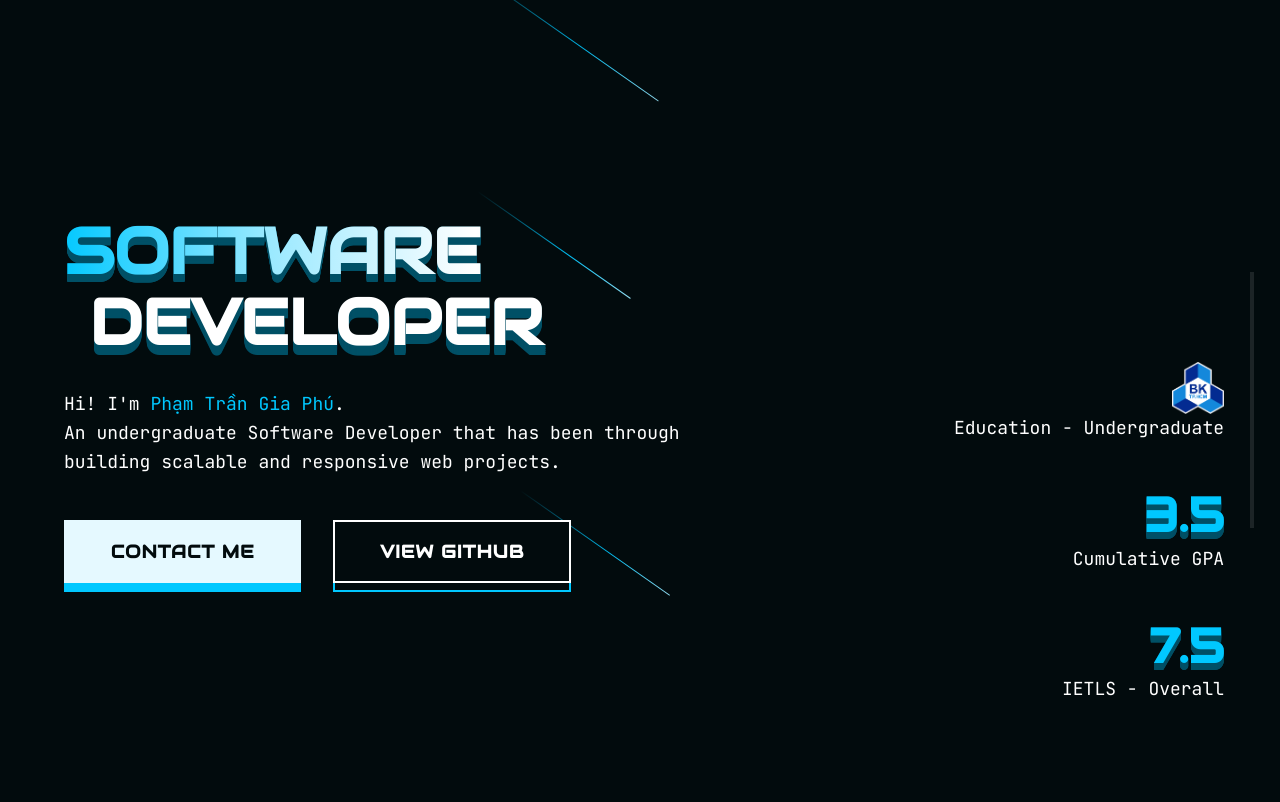
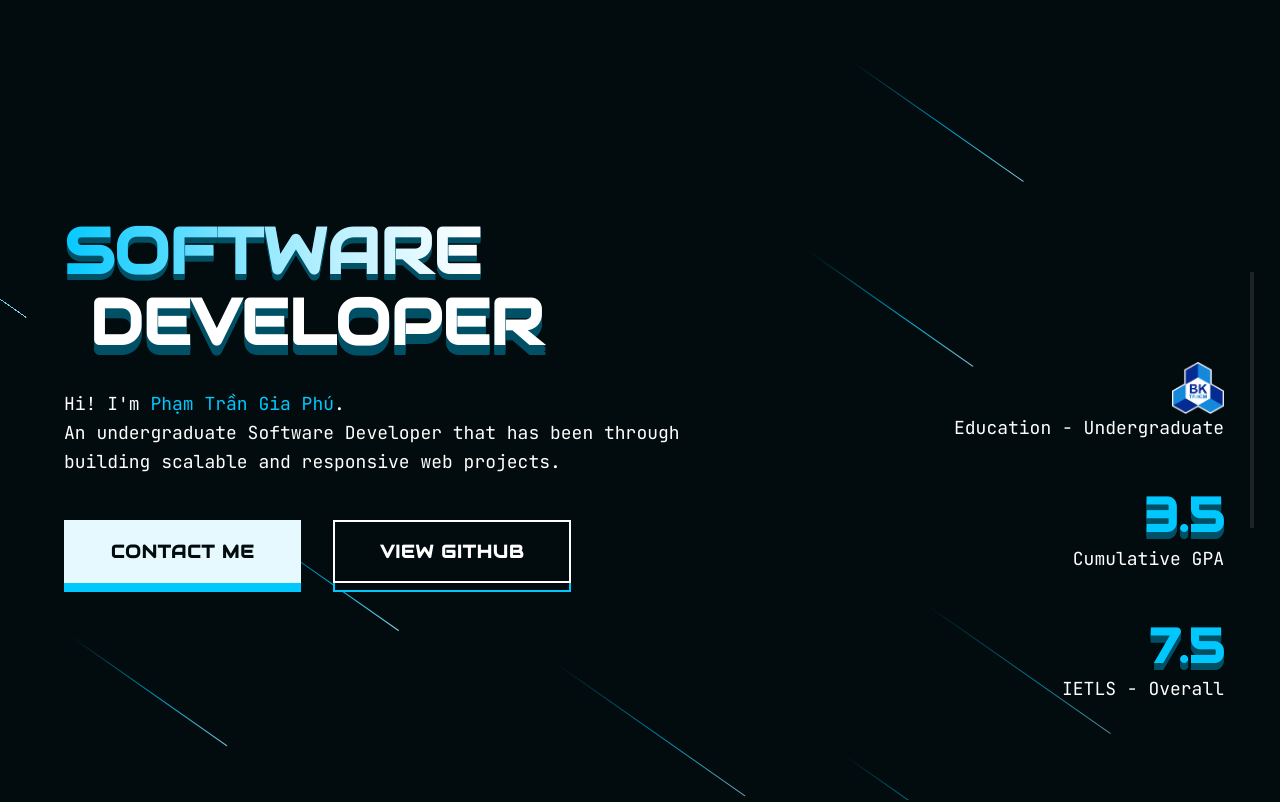
Before and after one commit to bigphu/portfolio, a React (Vite) app: page / in a window 1280 px wide. Shown: the top 802 px of the page. Built offline with nearby package versions, Linux system fonts and the light colour scheme.

Commit message:
optimize the web

```diff
--- a/src/components/shooting-stars/ShootingStars.tsx
+++ b/src/components/shooting-stars/ShootingStars.tsx
@@ -45,11 +45,8 @@ const ShootingStars = (): JSX.Element => {
 
   useEffect(() => {
     const currentTimeouts: Map<number, ReturnType<typeof setTimeout>> = timeoutsRef.current;
-    let spawnStars: ReturnType<typeof setInterval>;
 
-    const initialDelay = setTimeout(() => {
-
-      spawnStars = setInterval((): void => {
+    const spawnStars = setInterval((): void => {
       const starCount: number = Math.floor(Math.random() * offsetCount) + minStarCount;
 
       // Spawn from 1 to 5 stars each interval
@@ -97,11 +94,8 @@ const ShootingStars = (): JSX.Element => {
       })
     }, spawnInterval);
 
-    }, 4000);
-
     return (): void => {
-      clearTimeout(initialDelay);
-      if (spawnStars) clearInterval(spawnStars);
+      clearInterval(spawnStars);
       currentTimeouts.forEach((timeout) => {
         clearTimeout(timeout);
       });
--- a/src/data/global.css
+++ b/src/data/global.css
@@ -190,25 +190,15 @@ body {
 }
 
 h1, h2, h3, h4 {
-  /* 1. Tighter increments (0.01em)
-    2. Added a 0.01em blur radius to melt the jagged edges together
-  */
   text-shadow:
-    0 0.01em 0.01em var(--clr-border),
-    0 0.02em 0.01em var(--clr-border),
-    0 0.03em 0.01em var(--clr-border),
-    0 0.04em 0.01em var(--clr-border),
-    0 0.05em 0.01em var(--clr-border),
-    0 0.06em 0.01em var(--clr-border),
-    0 0.07em 0.01em var(--clr-border),
-    0 0.08em 0.01em var(--clr-border),
-    0 0.09em 0.01em var(--clr-border),
-    0 0.10em 0.01em var(--clr-border),
-    0 0.11em 0.01em var(--clr-border),
-    0 0.12em 0.01em var(--clr-border),
-    0 0.13em 0.01em var(--clr-border),
-    0 0.14em 0.01em var(--clr-border),
-    0 0.15em 0.01em var(--clr-border);
+    0 0.02em 0 var(--clr-border),
+    0 0.04em 0 var(--clr-border),
+    0 0.06em 0 var(--clr-border),
+    0 0.08em 0 var(--clr-border),
+    0 0.10em 0 var(--clr-border),
+    0 0.12em 0 var(--clr-border),
+    0 0.14em 0 var(--clr-border),
+    0 0.15em 0 var(--clr-border);
 }
 
 h1 { font: var(--h1); }
@@ -278,11 +268,9 @@ button, input, textarea {
   animation: gradient-pan 6s linear infinite both;
 
   filter:
-    drop-shadow(0 0.01em 0.002em var(--clr-border))
-    drop-shadow(0 0.02em 0.002em var(--clr-border))
-    drop-shadow(0 0.03em 0.002em var(--clr-border))
-    drop-shadow(0 0.05em 0.002em var(--clr-border))
-    drop-shadow(0 0.06em 0.002em var(--clr-border));
+    drop-shadow(0 0.02em 0 var(--clr-border))
+    drop-shadow(0 0.04em 0 var(--clr-border))
+    drop-shadow(0 0.06em 0 var(--clr-border))
 }
 
 
```
Lines whose indentation alone changed are shown as unchanged.
